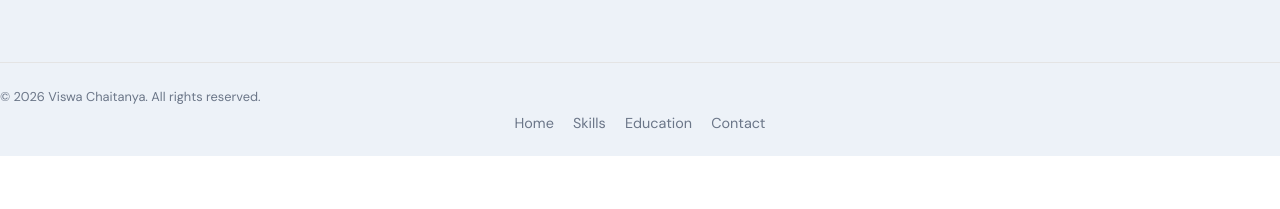
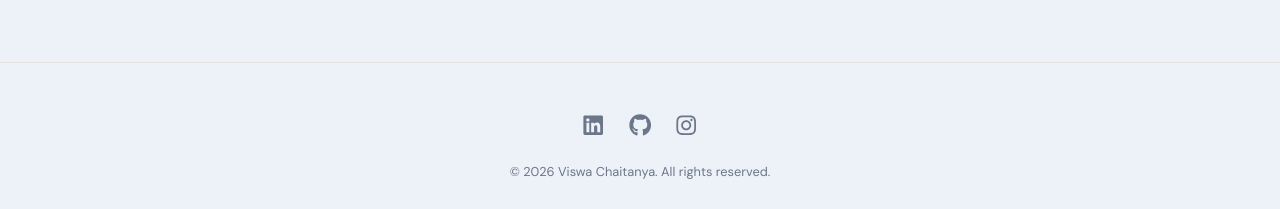
Before and after one commit to viswachaitanyasai/portfolio, a React (Create React App) app: page / in a window 1280 px wide. Shown: the part 3213-3422 px from the top of the page. Before the commit the page ends 3369 px from the top, so only its background shows below. Built offline with nearby package versions, Linux system fonts and the light colour scheme; no server answers.

Commit message:
footer redesign

```diff
--- a/src/components/Navbar/Navbar.jsx
+++ b/src/components/Navbar/Navbar.jsx
@@ -59,7 +59,7 @@ const Navbar = () => {
                   tabIndex={0}
                 />
                 <ul>
-                  {["home", "about", "skills", "work", "contact"].map(
+                  {["home", "projects", "experience", "skills", "education", "contact"].map(
                     (item) => (
                       <li key={item}>
                         <a
--- a/src/containers/Footer/Footer.jsx
+++ b/src/containers/Footer/Footer.jsx
@@ -1,19 +1,45 @@
 import React from "react";
+import { FaLinkedin, FaGithub, FaInstagram } from "react-icons/fa";
 import "./Footer.scss";
 
 const Footer = () => {
   return (
     <footer className="app__footer">
-      <p className="p-text">
+
+      {/* Social Links */}
+      <div className="footer-socials">
+        <a
+          href="https://www.linkedin.com/in/viswa-chaitanya"
+          target="_blank"
+          rel="noreferrer"
+          aria-label="LinkedIn"
+        >
+          <FaLinkedin />
+        </a>
+
+        <a
+          href="https://github.com/your-github"
+          target="_blank"
+          rel="noreferrer"
+          aria-label="GitHub"
+        >
+          <FaGithub />
+        </a>
+
+        <a
+          href="https://instagram.com/your-instagram"
+          target="_blank"
+          rel="noreferrer"
+          aria-label="Instagram"
+        >
+          <FaInstagram />
+        </a>
+      </div>
+
+      {/* Copyright */}
+      <p className="footer-copy">
         © {new Date().getFullYear()} Viswa Chaitanya. All rights reserved.
       </p>
-
-      <div className="app__footer-links">
-        <a href="#home">Home</a>
-        <a href="#skills">Skills</a>
-        <a href="#education">Education</a>
-        <a href="#contact">Contact</a>
-      </div>
     </footer>
   );
 };
--- a/src/containers/Footer/Footer.scss
+++ b/src/containers/Footer/Footer.scss
@@ -1,24 +1,30 @@
 .app__footer {
   width: 100%;
-  padding: 1.5rem 0;
-  text-align: center;
+  padding: 2rem 1rem;
   background-color: var(--primary-color);
   border-top: 1px solid var(--lightGray-color);
+  text-align: center;
 }
 
-.app__footer-links {
-  margin-top: 0.5rem;
+.footer-socials {
   display: flex;
   justify-content: center;
-  gap: 1.2rem;
+  gap: 1.5rem;
+  margin: 1.2rem 0;
 
   a {
-    text-decoration: none;
+    font-size: 1.4rem;
     color: var(--gray-color);
-    font-size: 0.9rem;
+    transition: all 0.3s ease;
 
     &:hover {
       color: var(--secondary-color);
+      transform: translateY(-3px);
     }
   }
 }
+
+.footer-copy {
+  font-size: 0.8rem;
+  color: var(--gray-color);
+}
```
